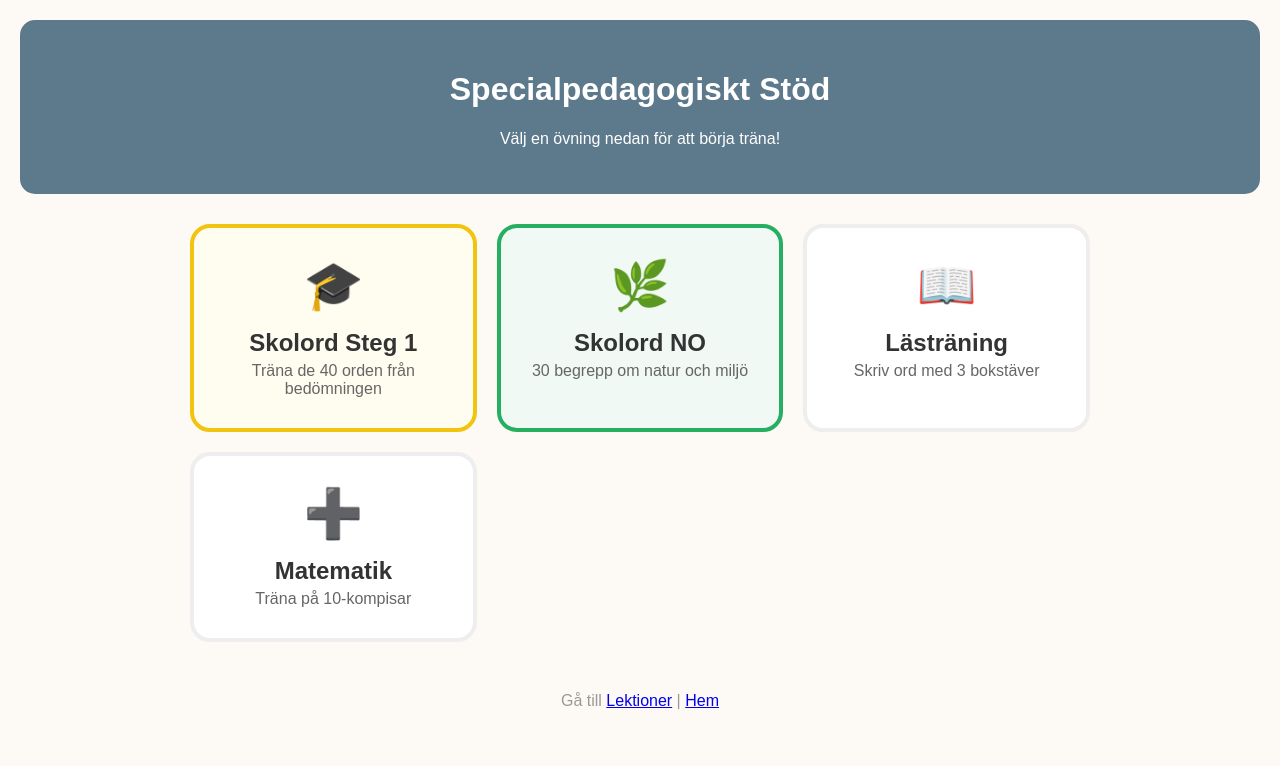
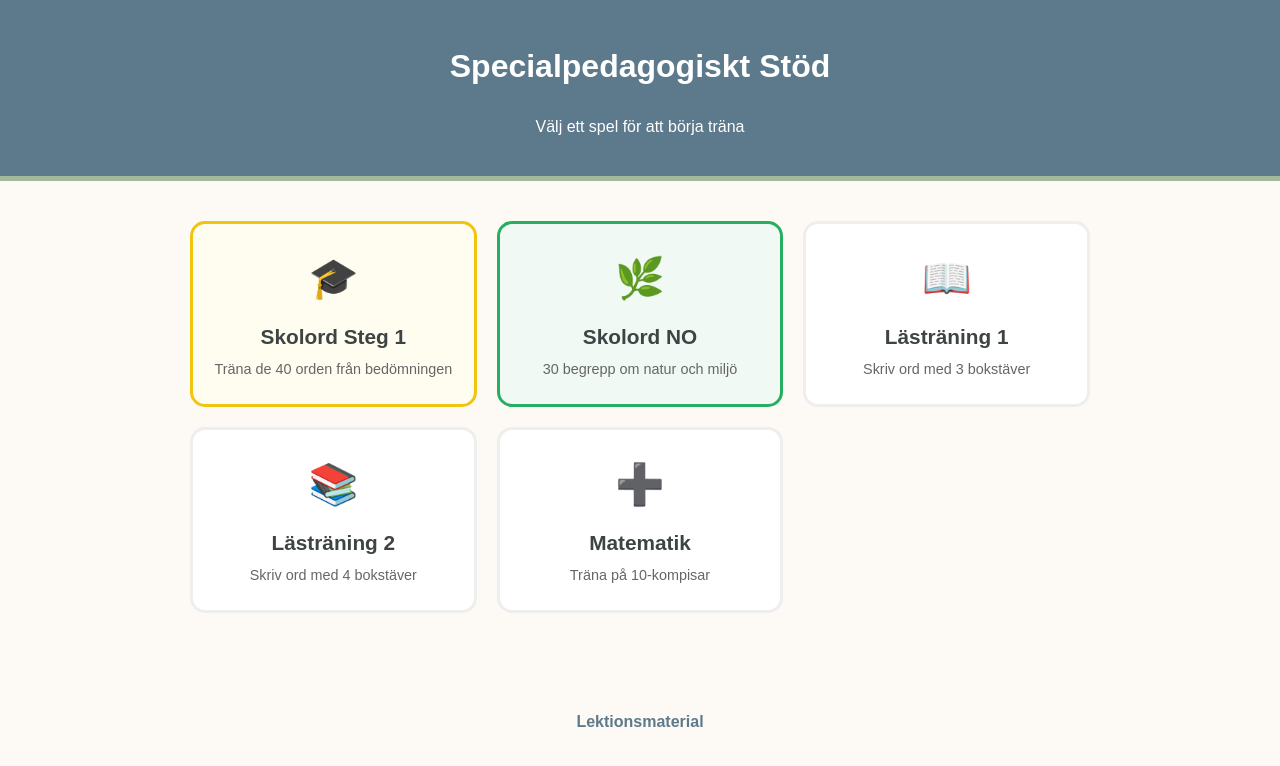
Before and after one commit to davidssnigelpost/SpecialpedagogenDavid, a plain HTML site: page index.html in a window 1280 px wide. Drawn offline with Linux system fonts and the light colour scheme.

Commit message:
Update index.html

```diff
--- a/index.html
+++ b/index.html
@@ -3,84 +3,84 @@
 <head>
     <meta charset="UTF-8">
     <meta name="viewport" content="width=device-width, initial-scale=1.0">
-    <title>Specialpedagogiskt Stöd - Startsida</title>
+    <title>Specialpedagogiskt Stöd - Meny</title>
     <style>
-        :root { --primary: #5d7a8c; --secondary: #a3b899; --bg: #fdfaf5; }
-        body { font-family: sans-serif; background: var(--bg); margin: 0; padding: 20px; text-align: center; }
-        header { background: var(--primary); color: white; padding: 30px; border-radius: 15px; margin-bottom: 30px; }
+        :root {
+            --primary: #5d7a8c;
+            --secondary: #a3b899;
+            --no-color: #27ae60;
+            --bg: #fdfaf5;
+            --text: #3e4444;
+        }
+        body { font-family: sans-serif; line-height: 1.6; margin: 0; background: var(--bg); color: var(--text); }
+        header { background: var(--primary); color: white; padding: 20px; text-align: center; border-bottom: 5px solid var(--secondary); }
 
-        .grid {
-            display: grid;
-            grid-template-columns: repeat(auto-fit, minmax(250px, 1fr));
-            gap: 20px;
-            max-width: 900px;
-            margin: 0 auto;
+        .container { max-width: 900px; margin: 20px auto; padding: 20px; }
+        .category-grid { display: grid; grid-template-columns: repeat(auto-fit, minmax(250px, 1fr)); gap: 20px; }
+
+        /* Kort-design */
+        .cat-card {
+            background: #fff; padding: 20px; text-align: center; border-radius: 15px;
+            cursor: pointer; border: 3px solid #eee; transition: 0.3s;
+            display: flex; flex-direction: column; justify-content: center; min-height: 140px;
         }
+        .cat-card:hover { transform: translateY(-5px); box-shadow: 0 8px 20px rgba(0,0,0,0.1); }
+        .cat-card h3 { margin: 10px 0 5px 0; font-size: 1.3rem; }
+        .cat-card p { margin: 0; font-size: 0.9rem; color: #666; }
 
-        .card {
-            background: white;
-            padding: 30px;
-            border-radius: 20px;
-            border: 4px solid #eee;
-            cursor: pointer;
-            text-decoration: none;
-            color: #333;
-            transition: 0.3s;
-            display: flex;
-            flex-direction: column;
-            align-items: center;
-        }
+        /* Färger */
+        .gold-card { border-color: #f1c40f; background: #fffdf0; }
+        .no-card { border-color: var(--no-color); background: #f0f9f4; }
 
-        .card:hover { transform: translateY(-5px); box-shadow: 0 10px 20px rgba(0,0,0,0.1); }
-        .card h3 { margin: 15px 0 5px 0; font-size: 1.5rem; }
-        .card p { margin: 0; color: #666; }
-
-        /* Färg för Skolord Steg 1 */
-        .gold { border-color: #f1c40f; background: #fffdf0; }
-        /* Färg för Skolord NO (Ditt nya spel!) */
-        .green { border-color: #27ae60; background: #f0f9f4; }
-
-        .icon { font-size: 3rem; }
+        .icon { font-size: 2.5rem; }
     </style>
 </head>
 <body>
 
-    <header>
-        <h1>Specialpedagogiskt Stöd</h1>
-        <p>Välj en övning nedan för att börja träna!</p>
-    </header>
+<header>
+    <h1>Specialpedagogiskt Stöd</h1>
+    <p>Välj ett spel för att börja träna</p>
+</header>
 
-    <div class="grid">
+<div class="container">
+    <div class="category-grid">
 
-        <div class="card gold" onclick="window.location.href='skolord.html'">
+        <div class="cat-card gold-card" onclick="window.location.href='skolord.html'">
             <span class="icon">🎓</span>
             <h3>Skolord Steg 1</h3>
             <p>Träna de 40 orden från bedömningen</p>
         </div>
 
-        <div class="card green" onclick="window.location.href='skolordno.html'">
+        <div class="cat-card no-card" onclick="window.location.href='skolordno.html'">
             <span class="icon">🌿</span>
             <h3>Skolord NO</h3>
             <p>30 begrepp om natur och miljö</p>
         </div>
 
-        <div class="card" onclick="window.location.href='lasning.html'">
+        <div class="cat-card" onclick="window.location.href='lasning.html'">
             <span class="icon">📖</span>
-            <h3>Lästräning</h3>
+            <h3>Lästräning 1</h3>
             <p>Skriv ord med 3 bokstäver</p>
         </div>
 
-        <div class="card" onclick="window.location.href='matte.html'">
+        <div class="cat-card" onclick="window.location.href='lasning2.html'">
+            <span class="icon">📚</span>
+            <h3>Lästräning 2</h3>
+            <p>Skriv ord med 4 bokstäver</p>
+        </div>
+
+        <div class="cat-card" onclick="window.location.href='matte.html'">
             <span class="icon">➕</span>
             <h3>Matematik</h3>
             <p>Träna på 10-kompisar</p>
         </div>
 
     </div>
+</div>
 
-    <footer style="margin-top: 50px; color: #999;">
-        <p>Gå till <a href="lektioner.html">Lektioner</a> | <a href="index.html">Hem</a></p>
-    </footer>
+<footer style="text-align: center; margin-top: 40px; padding: 20px; color: #888;">
+    <p><a href="lektioner.html" style="color: #5d7a8c; text-decoration: none; font-weight: bold;">Lektionsmaterial</a></p>
+</footer>
 
 </body>
 </html>
```
